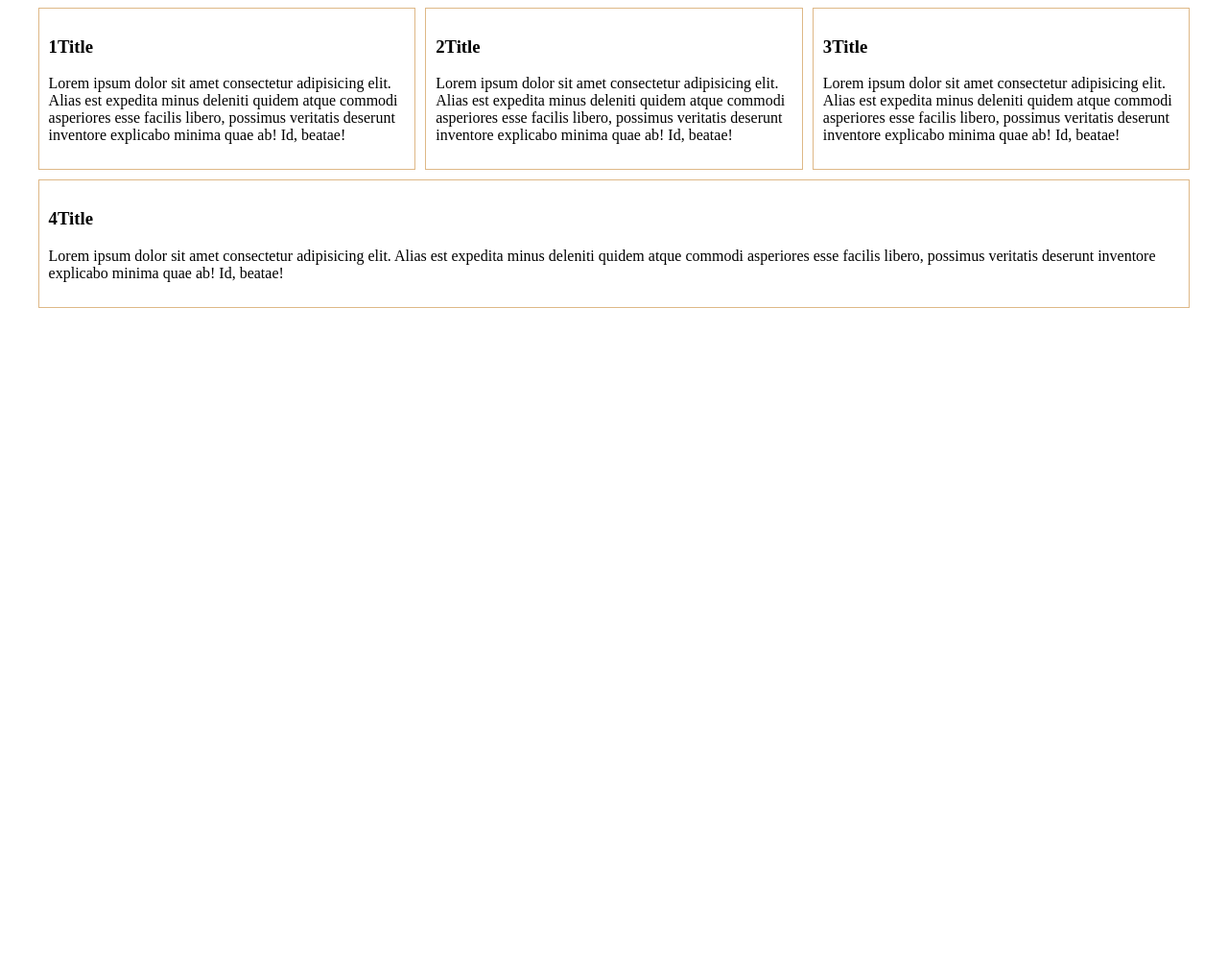
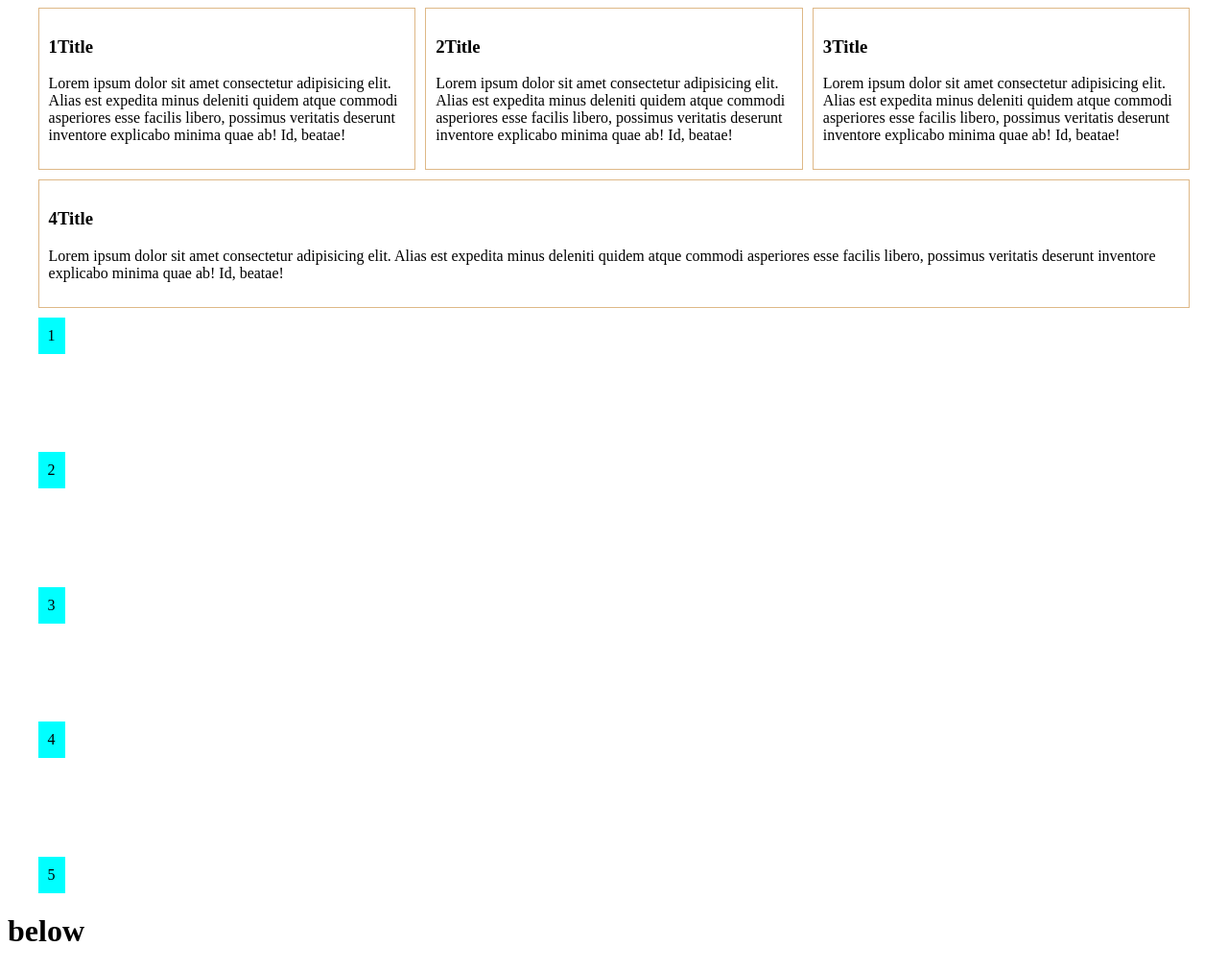
Before and after one commit to ijassm/OA_PY_28AUG23_9.30-11.00, a plain HTML site: page CSS/flex.html in a window 1280 px wide. Shown: the whole page at 96% size. Before the commit the page ends 800 px from the top, so only its background shows below. Drawn offline with Linux system fonts and the light colour scheme.

Commit message:
-- 12 JAN 2024

```diff
--- a/CSS/flex.html
+++ b/CSS/flex.html
@@ -1,6 +1,6 @@
 <html>
 
-<body style="height: calc(100vh - 16px)">
+<body>
   <main style="
         display: flex;
         flex-wrap: wrap;
@@ -66,6 +66,27 @@
       </p>
     </section>
   </main>
+
+  <main
+    style="height: 600px; display: flex; flex-direction: column; justify-content: space-between; align-items: flex-start; margin-block: 10px; width: 95%; margin-inline: auto;">
+    <section style="padding: 10px; background-color: aqua;">
+      1
+    </section>
+    <section style="padding: 10px; background-color: aqua;">
+      2
+    </section>
+    <section style="padding: 10px; background-color: aqua;">
+      3
+    </section>
+    <section style="padding: 10px; background-color: aqua;">
+      4
+    </section>
+    <section style="padding: 10px; background-color: aqua;">
+      5
+    </section>
+  </main>
+
+  <h1>below</h1>
 </body>
 
 </html>
```
Lines whose indentation alone changed are shown as unchanged.
